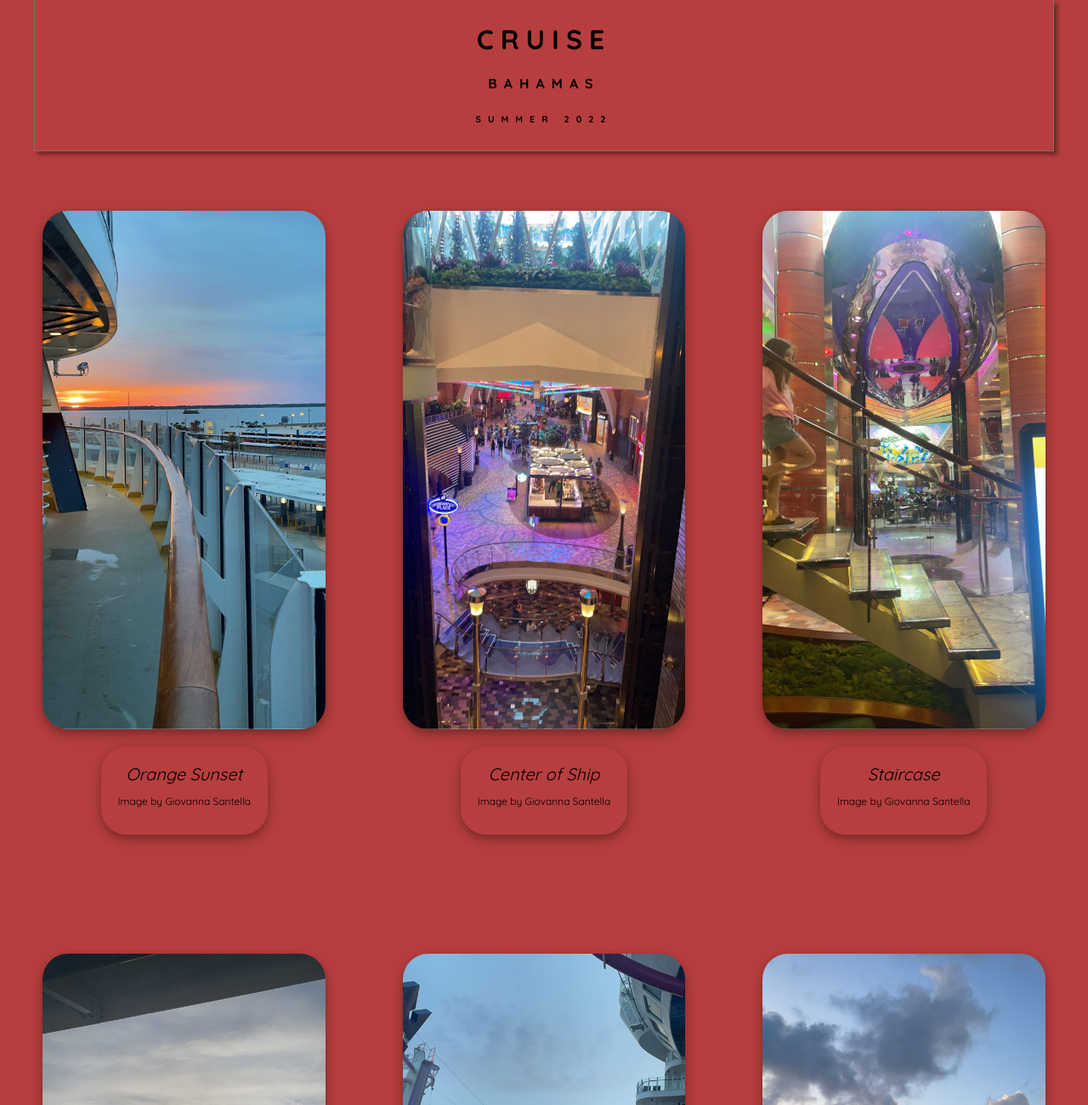
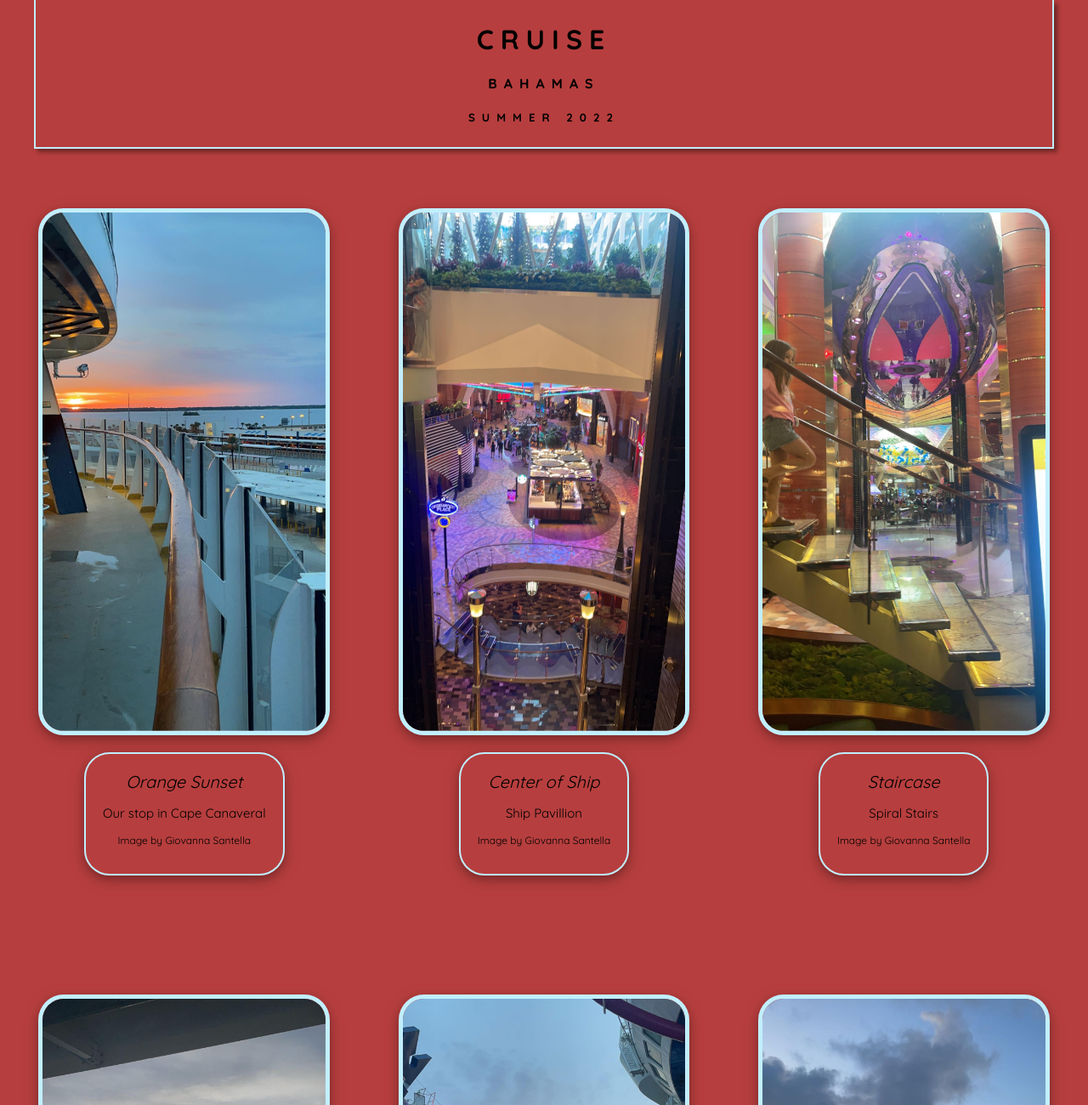
Before and after one commit to CSF2223/mygallery-SantellaGiovanna, a plain HTML site: page index.html in a window 1280 px wide. Shown: the top 1300 px of the page at 85% size. Drawn offline with Linux system fonts and the light colour scheme.

Commit message:
added decriptions to each picture and put borders

```diff
--- a/index.html
+++ b/index.html
@@ -11,14 +11,15 @@
     <header>
         <h1>Cruise</h1>
         <h4>Bahamas</h4>
-        <h6>Summer 2022</h6>
+        <h5>Summer 2022</h5>
     </header>
       <section class="gallery">
        <div class="imageCard">
            <img src="assets/orangesunset.jpg" alt="Orange Sunset"></img>
            <div class="cardText">
                <cite>Orange Sunset</cite>
-           <p>Image by Giovanna Santella</p>
+               <p class="story">Our stop in Cape Canaveral</p>
+               <p>Image by Giovanna Santella</p>
            </div> <!-- Close "cardText" class -->
        </div> <!-- Close "imageCard" class 1 -->
 
@@ -26,6 +27,7 @@
            <img src="assets/overviewofcenter.jpg" alt="Center of Ship"></img>
            <div class="cardText">
                <cite>Center of Ship</cite>
+                <p class="story">Ship Pavillion</p>
            <p>Image by Giovanna Santella</p>
            </div> <!-- Close "cardText" class -->
        </div> <!-- Close "imageCard" class 2 -->
@@ -34,6 +36,7 @@
            <img src="assets/staircasecenterofship.jpg" alt="Staircase"></img>
            <div class="cardText">
                <cite>Staircase</cite>
+                <p class="story">Spiral Stairs</p>
            <p> Image by Giovanna Santella</p>
            </div> <!-- Close "cardText" class -->
        </div> <!-- Close "imageCard" class 3 -->
@@ -42,6 +45,7 @@
            <img src="assets/cloudspinksky.jpg" alt="Pink Sky"></img>
            <div class="cardText">
                <cite>Pink Sky</cite>
+                <p class="story">Track around the Ship</p>
            <p> Image by Giovanna Santella</p>
            </div> <!-- Close "cardText" class -->
        </div> <!-- Close "imageCard" class 4 -->
@@ -50,6 +54,7 @@
            <img src="assets/guyinsky.jpg" alt="Guy in Sky"></img>
            <div class="cardText">
                <cite>Guy in Sky</cite>
+                <p class="story">Water Show with Divers</p>
            <p> Image by Giovanna Santella</p>
            </div> <!-- Close "cardText" class -->
        </div> <!-- Close "imageCard" class 5 -->
@@ -58,6 +63,7 @@
            <img src="assets/cloudsnexttocabana.jpg" alt="Clouds and Ocean"></img>
            <div class="cardText">
                <cite>Clouds and Ocean</cite>
+                <p class="story">Top of the Ship Overlooking the Ocean</p>
            <p> Image by Giovanna Santella</p>
            </div> <!-- Close "cardText" class -->
        </div> <!-- Close "imageCard" class 6 -->
@@ -66,6 +72,7 @@
            <img src="assets/duckiceskating.jpg" alt="Duck Ice Skating"></img>
            <div class="cardText">
                <cite>Duck Ice Skating</cite>
+                <p class="story">Timeless Tales Iceskating Show</p>
            <p>  Image by Giovanna Santella</p>
            </div> <!-- Close "cardText" class -->
        </div> <!-- Close "imageCard" class 7 -->
@@ -74,6 +81,7 @@
            <img src="assets/rainbowceiling.jpg" alt="Rainbow Ceiling"></img>
            <div class="cardText">
                <cite>Rainbow Ceiling</cite>
+                <p class="story">Pretty Light Show on the Ceiling</p>
            <p> Image by Giovanna Santella</p>
            </div> <!-- Close "cardText" class -->
        </div> <!-- Close "imageCard" class 8 -->
@@ -82,6 +90,7 @@
            <img src="assets/cake.jpg" alt="Cake"></img>
            <div class="cardText">
                <cite>Cake</cite>
+                <p class="story">Decorted Dessert</p>
            <p> Image by Giovanna Santella</p>
            </div> <!-- Close "cardText" class -->
        </div> <!-- Close "imageCard" class 9 -->
@@ -90,6 +99,7 @@
            <img src="assets/whitenight.jpg" alt="White Night"></img>
            <div class="cardText">
                <cite>White Night</cite>
+                <p class="story">Everyone Dressed in White in the Dining Hall</p>
            <p> Image by Giovanna Santella</p>
            </div> <!-- Close "cardText" class -->
        </div> <!-- Close "imageCard" class 10 -->
@@ -98,6 +108,7 @@
            <img src="assets/sal.jpg" alt="Sal and I"></img>
            <div class="cardText">
                <cite>Sal and I</cite>
+                <p class="story">Going for a Walk</p>
            <p>Image by Giovanna Santella</p>
            </div> <!-- Close "cardText" class -->
        </div> <!-- Close "imageCard" class 11 -->
@@ -106,6 +117,7 @@
            <img src="assets/frankie.jpg" alt="Frankie and I"></img>
            <div class="cardText">
                <cite>Frankie and I</cite>
+                <p class="story">Posing for Pictures for our Dad</p>
            <p> Image by Giovanna Santella</p>
            </div> <!-- Close "cardText" class -->
        </div> <!-- Close "imageCard" class 12 -->
--- a/style.css
+++ b/style.css
@@ -21,9 +21,9 @@ header {
     margin: 0 4rem;
     letter-spacing: 0.8rem;
     text-align: center;
-    border-bottom: 1px solid #826F66;
-    border-right: 1px solid #826F66;
-    border-left: 1px solid #826F66;
+    border-bottom: 2px solid #C1EFFF;
+    border-right: 2px solid #C1EFFF;
+    border-left: 2px solid #C1EFFF;
     padding: 0.5rem;
     box-shadow: 4px 4px 5px rgba(0, 0, 0, 0.4);
     text-transform: uppercase;
@@ -45,6 +45,10 @@ p {
     font-size: 1.2rem;
 }
 
+.story {
+    font-size: 1.5rem;
+}
+
 .imageCard {
     display: flex;
     flex-direction: column;
@@ -62,12 +66,16 @@ p {
 
 .imageCard a {
     text-decoration: none;
-    color: #826F66;
+    color: #C1EFFF;
 }
 
 .cardText{
     color: #000000;
     text-align: center;
+    border-bottom: 2px solid #C1EFFF;
+    border-right: 2px solid #C1EFFF;
+    border-left: 2px solid #C1EFFF;
+    border-top: 2px solid #C1EFFF;
     padding: 2rem;
     border-radius:30px;
     margin-top:2rem;
@@ -90,3 +98,6 @@ p {
         max-width: 26%;
     }
 }
+img {
+  border: 5px solid #C1EFFF;
+}
```
